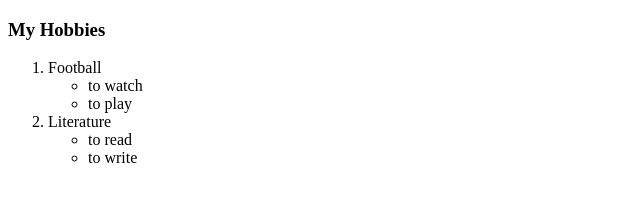
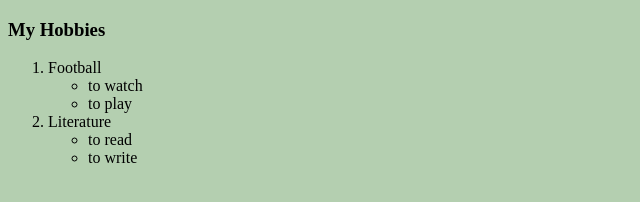
Before and after one commit to Niko-Lo/bio, a plain HTML site: page hobbies.html in a window 1280 px wide. Shown: the whole page, without its empty margins (0-640 px from the left). Drawn offline with Linux system fonts and the light colour scheme.

Commit message:
Update hobbies.html

```diff
--- a/hobbies.html
+++ b/hobbies.html
@@ -4,7 +4,7 @@
     <meta charset="utf-8">
     <title>My Hobbies</title>
   </head>
-  <body>
+  <body style="background-color: #B4CFB0">
     <h3>My Hobbies</h3>
     <ol>
       <li>Football
```
